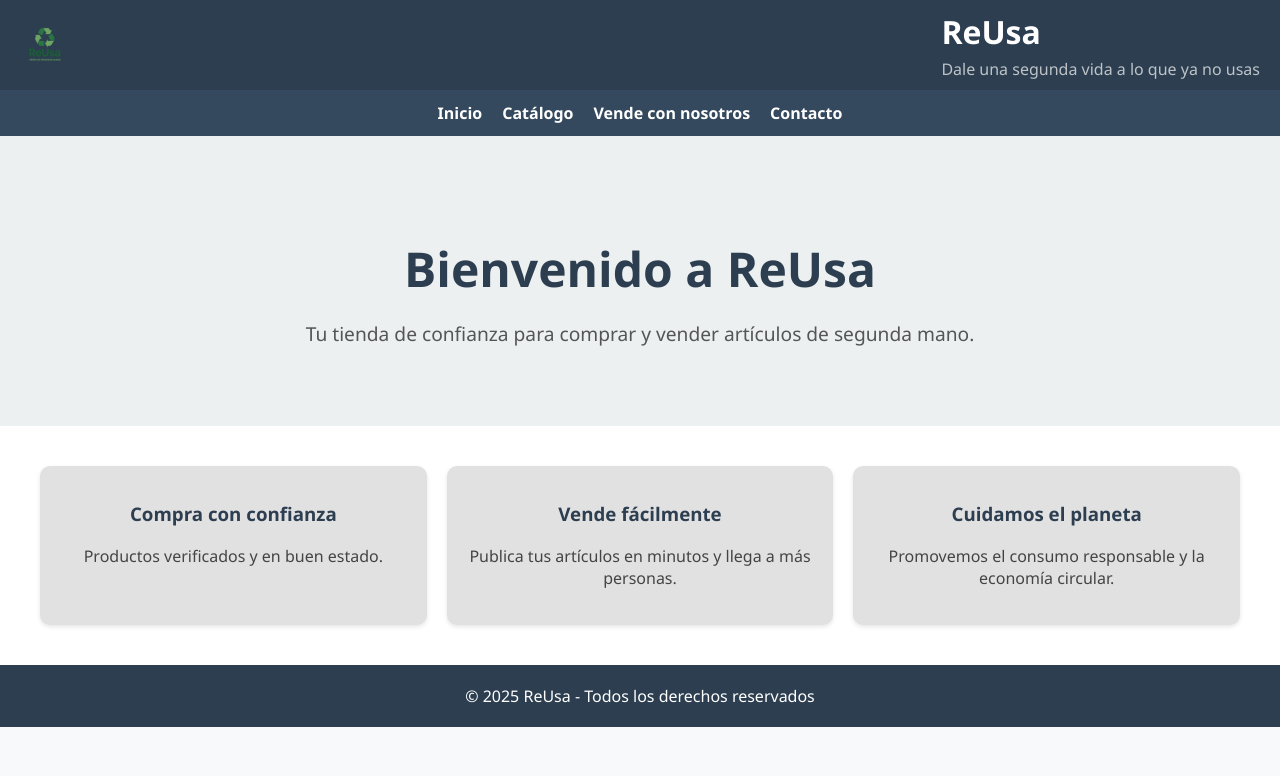
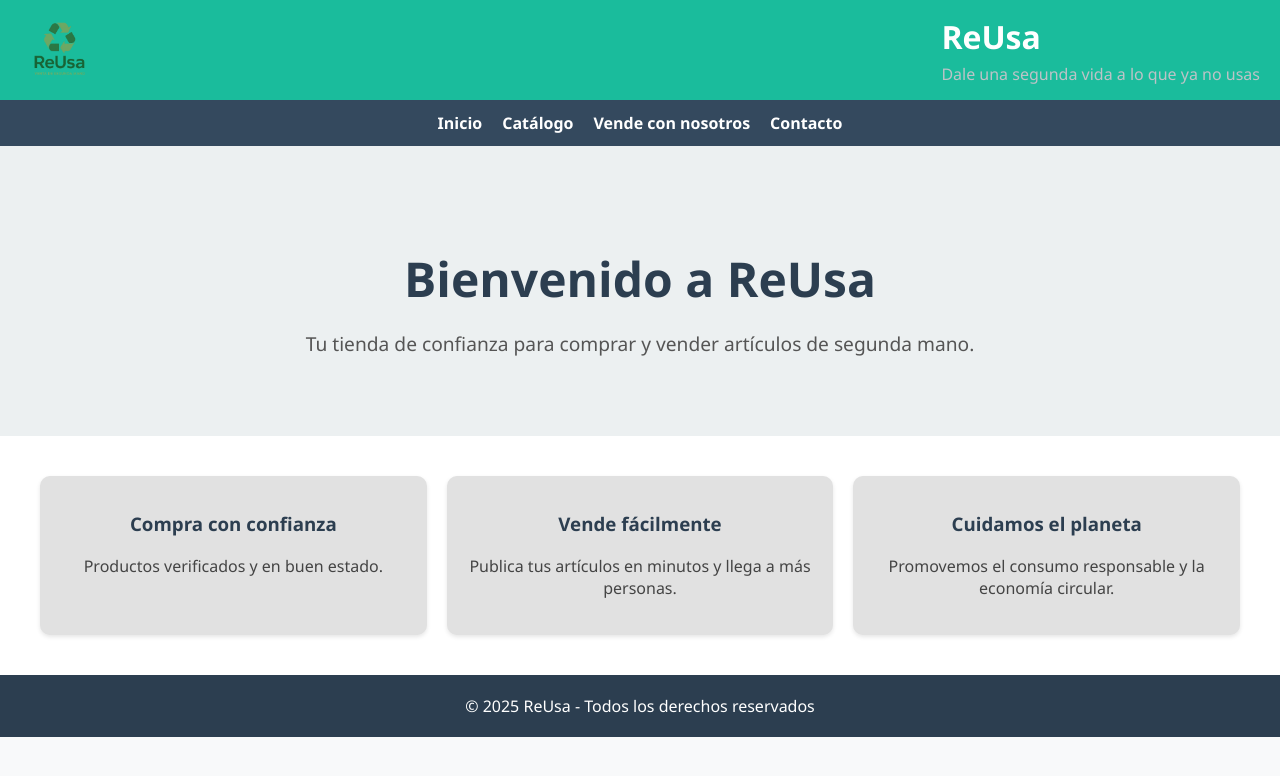
Before and after one commit to ReUsaComoNuevo/ReUsa, a plain HTML site: page index.html in a window 1280 px wide. Drawn offline with Linux system fonts and the light colour scheme.

Commit message:
index.html

```diff
--- a/index.html
+++ b/index.html
@@ -13,7 +13,7 @@
     }
 
     header {
-      background-color: #2c3e50;
+      background-color: #1abc9c; /* Cambié el color de fondo a un verde más oscuro */
       color: white;
       padding: 10px 20px;
       display: flex;
@@ -22,7 +22,7 @@
     }
 
     header img {
-      height: 50px;
+      height: 80px; /* Aumenté el tamaño del logo */
     }
 
     header h1 {
```
